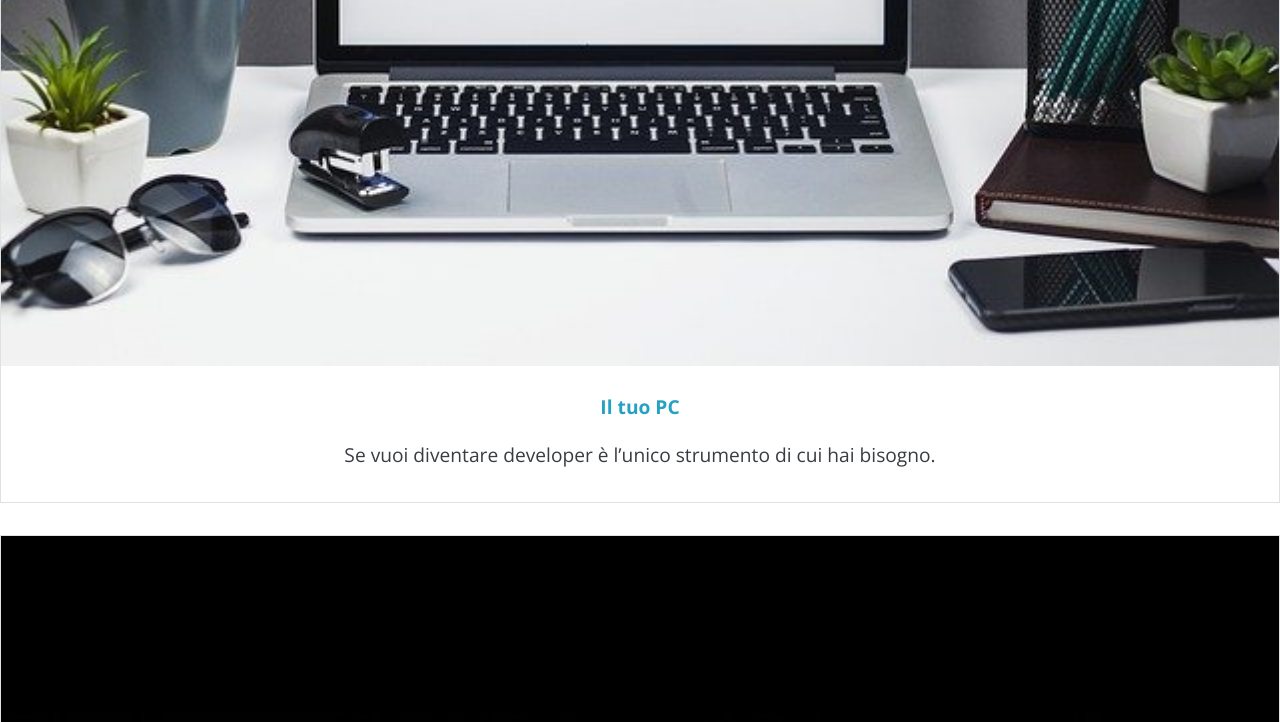
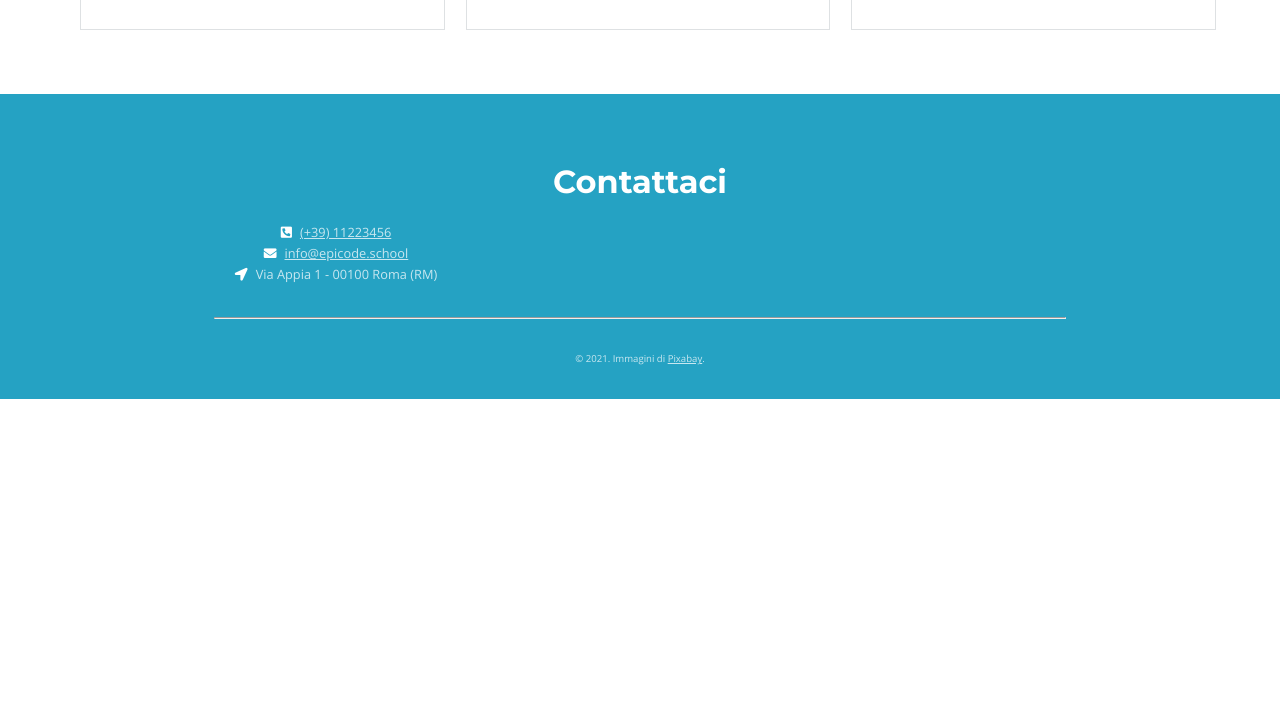
Before and after one commit to andrea-maiolo/u1-w1-p, a plain HTML site: page index-desktop.html in a window 1280 px wide. Shown: the part 2525-3247 px from the top of the page. After the commit the page ends 2924 px from the top, so only its background shows below. Drawn offline with nearby package versions, Linux system fonts and the light colour scheme.

Commit message:
added most of desktop style

```diff
--- a/css/style-desktop.css
+++ b/css/style-desktop.css
@@ -1,4 +1,8 @@
 /* Your styles here */
+* {
+  box-sizing: border-box;
+}
+
 body {
   color: #393d41;
   font-size: 1.2rem;
@@ -119,14 +123,26 @@ main section div p {
   margin-bottom: 1rem;
 }
 
-.titolo-image {
-  margin-top: 1rem;
-  margin-bottom: 1rem;
+main section:last-of-type {
+  padding: 2rem;
 }
 
 .schede {
+  display: inline-block;
+  width: 30%;
+  border: 1px solid #dee1e3;
+  margin-top: 2rem;
   margin-bottom: 2rem;
-  border: 1px solid #dee1e3;
+  margin-left: 1rem;
+}
+
+.titolo-image {
+  margin-top: 1rem;
+  margin-bottom: 0;
+}
+
+.schede p:last-of-type {
+  padding: 1rem;
 }
 
 footer {
@@ -151,6 +167,11 @@ footer a {
 
 footer p {
   color: #c8e7f0;
+  font-size: 0.8rem;
+}
+
+footer div {
+  width: 50%;
 }
 
 #location {
@@ -159,9 +180,9 @@ footer p {
 
 #lastP {
   margin-top: 2rem;
-  font-size: 0.8rem;
+  font-size: 0.6rem;
 }
 
 hr {
-  width: 50%;
+  width: 70%;
 }
--- a/css/style.css
+++ b/css/style.css
@@ -1,4 +1,8 @@
 /* Your styles here */
+* {
+  box-sizing: border-box;
+}
+
 body {
   color: #393d41;
   font-size: 1.2rem;
--- a/index-desktop.html
+++ b/index-desktop.html
@@ -76,9 +76,13 @@
 </main>
 <footer>
     <h2>Contattaci</h2>
-    <p><i class="fas fa-phone-square-alt"></i><a href="#">(+39) 11223456</a></p>
-    <p><i class="fas fa-envelope"></i><a href="#">info@epicode.school</a></p>
-    <p id="location"><i class="fas fa-location-arrow"></i>Via Appia 1 - 00100 Roma (RM)</p>
+    <div>
+
+        <p><i class="fas fa-phone-square-alt"></i><a href="#">(+39) 11223456</a></p>
+
+        <p><i class="fas fa-envelope"></i><a href="#">info@epicode.school</a></p>
+        <p id="location"><i class="fas fa-location-arrow"></i>Via Appia 1 - 00100 Roma (RM)</p>
+    </div>
     <hr>
     <p id="lastP">&copy; 2021. Immagini di <a href="#">Pixabay</a>.</p>
 </footer>
```
